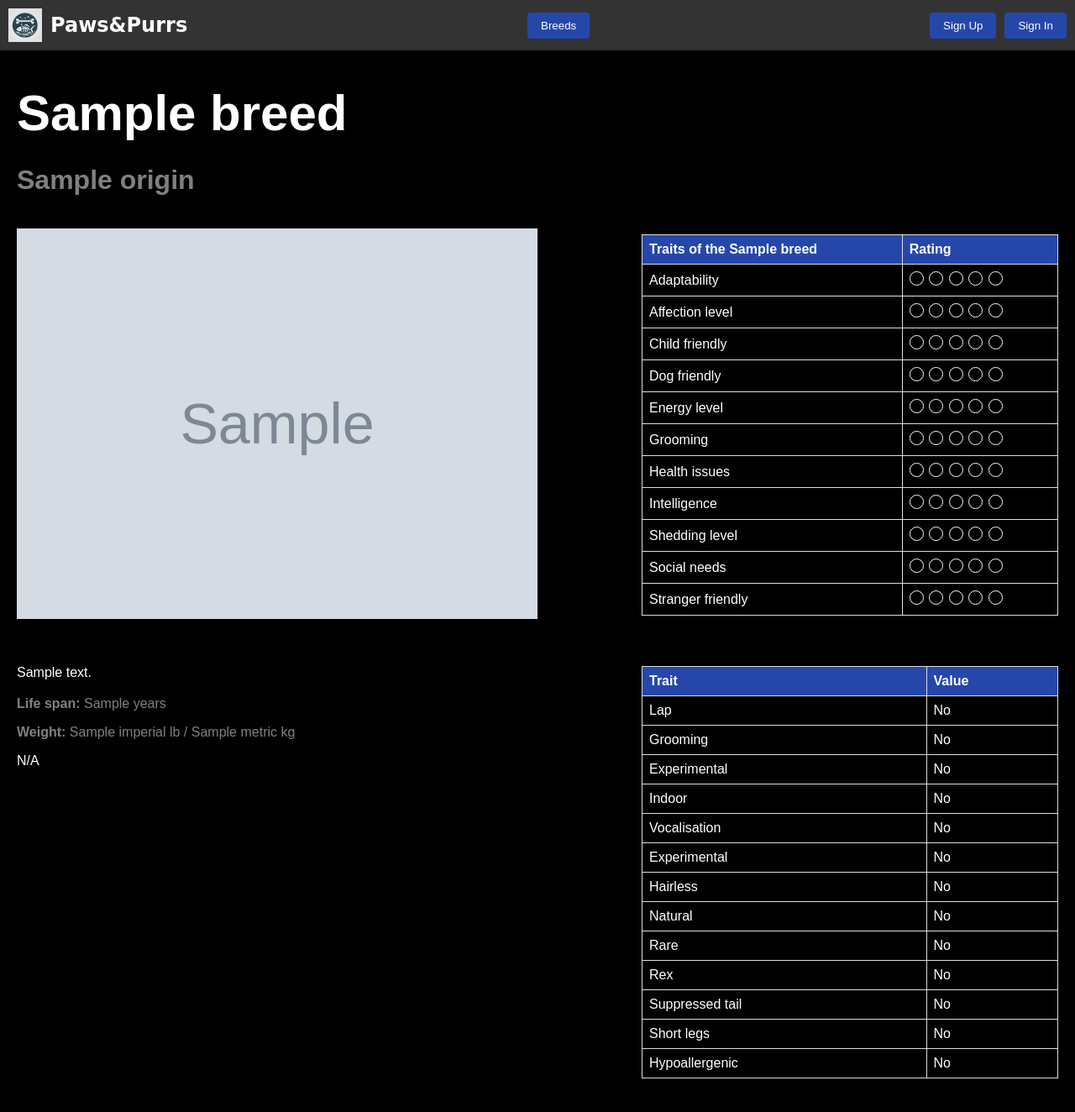
After one commit to F1R3BLAZ3/Paws-Purrs, a Flask app: template app/templates/cats/image_info.html in a window 1280 px wide. The commit adds this page. Shown: the whole page at 84% size. Run offline with Flask 3, Linux system fonts and the light colour scheme; the template is opened without the code that fills it: most values are stand-ins (such as "Sample title", 1, 10 or a date in 2020); grey boxes marked "Sample" are stand-in pictures.

Commit message:
Added cat images and image info page

```diff
--- a/app/dog_routes.py
+++ b/app/dog_routes.py
@@ -44,31 +44,7 @@ def dog_images():
         dog_data = response.json()
         formatted_data = json.dumps(dog_data, indent=2)
 
-        return render_template('dog_list.html', dog_data=dog_data)
-        # return Response(response=formatted_data, content_type='application/json')
-    except requests.RequestException as e:
-        return jsonify({'error': f'Request failed: {str(e)}'}), 500
-
-
-@app.route('/dog/images/random', methods=['GET'])
-def get_random_dog_images():
-    """Retrieve random dog images from the Dog API."""
-    endpoint = '/images/search'
-    api_url = f'{app.config["DOG_API_BASE_URL"]}{endpoint}'
-
-    headers = {
-        'Content-Type': 'application/json',
-        'x-api-key': app.config['DOG_API_KEY']
-    }
-
-    try:
-        response = requests.get(api_url, headers=headers, timeout=30)
-        response.raise_for_status()
-        dog_data = response.json()
-
-        formatted_data = json.dumps(dog_data, indent=2)
-
-        #return render_template('dog_images.html', dog_data=dog_data)
+        # return render_template('dogs/dog_list.html', dog_data=dog_data)
         return Response(response=formatted_data, content_type='application/json')
     except requests.RequestException as e:
         return jsonify({'error': f'Request failed: {str(e)}'}), 500
@@ -90,52 +66,8 @@ def get_dog_image_info(image_id):
 
         formatted_data = json.dumps(image_info, indent=2)
 
-        return render_template('image_info.html', image_info=image_info)
+        return render_template('dogs/image_info.html', image_info=image_info)
         # return Response(response=formatted_data, content_type='application/json')
-    except requests.RequestException as e:
-        return jsonify({'error': f'Request failed: {str(e)}'}), 500
-
-@app.route('/dog/images/<image_id>/analysis', methods=['GET'])
-def analyze_dog_image(image_id):
-    """Analyze a specific dog image."""
-    endpoint = f'/images/{image_id}/analysis'
-    api_url = f'{app.config["DOG_API_BASE_URL"]}{endpoint}'
-
-    headers = {
-        'x-api-key': app.config['DOG_API_KEY']
-    }
-
-    try:
-        response = requests.get(api_url, headers=headers, timeout=30)
-        response.raise_for_status()
-        analysis_data = response.json()
-
-        formatted_data = json.dumps(analysis_data, indent=2)
-
-        # return render_template('image_analysis.html', analysis_data=analysis_data)
-        return Response(response=formatted_data, content_type='application/json')
-    except requests.RequestException as e:
-        return jsonify({'error': f'Request failed: {str(e)}'}), 500
-
-@app.route('/dog/images/<image_id>/breeds', methods=['GET'])
-def get_dog_image_breeds(image_id):
-    """Retrieve breeds associated with a specific dog image"""
-    endpoint = f'/images/{image_id}/breeds'
-    api_url = f'{app.config["DOG_API_BASE_URL"]}{endpoint}'
-
-    headers = {
-        'Content-Type': 'application/json',
-    }
-
-    try:
-        response = requests.get(api_url, headers=headers, timeout=30)
-        response.raise_for_status()
-        breeds_data = response.json()
-
-        formatted_data = json.dumps(breeds_data, indent=2)
-
-        # return render_template('image_breeds.html', breeds_data=breeds_data)
-        return Response(response=formatted_data, content_type='application/json')
     except requests.RequestException as e:
         return jsonify({'error': f'Request failed: {str(e)}'}), 500
 
@@ -163,7 +95,7 @@ def get_dog_breeds():
 
         formatted_data = json.dumps(breeds_data, indent=2)
 
-        return render_template('breeds.html', breeds_data=breeds_data)
+        return render_template('dogs/breeds.html', breeds_data=breeds_data)
         # return Response(response=formatted_data, content_type='application/json')
     except requests.RequestException as e:
         return jsonify({'error': f'Request failed: {str(e)}'}), 500
@@ -198,7 +130,7 @@ def get_breed_info(breed_id):
         next_breed_id = breed_id + 1
         prev_breed_id = breed_id - 1 if breed_id > 1 else None
 
-        return render_template('breed_info.html', breed_info=breed_info, images_info=images_info,
+        return render_template('dogs/breed_info.html', breed_info=breed_info, images_info=images_info,
                                next_breed_id=next_breed_id, prev_breed_id=prev_breed_id)
         # return Response(response=formatted_data, content_type='application/json')
     except requests.RequestException as e:
--- a/app/static/styles/global.css
+++ b/app/static/styles/global.css
@@ -391,3 +391,65 @@ th {
 .navigation-buttons button:hover {
     color: #bbb;
 }
+
+  /* CATS INFO PAGE */
+.container {
+    display: flex;
+    flex-direction: row;
+    justify-content: space-between;
+    width: 50%;
+    margin-top: 20px;
+
+}
+.trait {
+    width: 40%;
+}
+.rating {
+    display: flex;
+    justify-content: space-between;
+    align-items: center;
+    margin-top: 30px;
+
+}
+.circle {
+    height: 15px;
+    width: 15px;
+    border-radius: 50%;
+    display: inline-block;
+    margin-right: 2px;
+    border: 1px solid white
+}
+.filled {
+    background-color: #2647aa;
+    border: none;
+    height: 15px;
+    width: 15px;
+    border-radius: 50%;
+}
+
+.cat_details-container {
+    display: flex;
+    justify-content: space-between;
+    margin: 20px;
+
+}
+
+.cat_details-container img {
+    max-width: 50%;
+    object-fit: contain;
+    height: 490px;
+    width: 100%;
+}
+
+.cat_details-container div {
+    max-width: 50%;
+}
+
+.cat_details-container ul {
+    list-style-type: none;
+    padding: 0;
+}
+
+.cat_details-container li {
+    margin-bottom: 1em;
+}
--- /dev/null
+++ b/app/templates/cats/image_info.html
@@ -0,0 +1,83 @@
+{% extends 'base.html' %}
+
+{% block title %}cat Image Details{% endblock %}
+
+{% block styles %}
+
+{% endblock %}
+
+{% block content %}
+<div style="margin-top: 100px; margin-left: 20px; margin-right: 20px;">
+    <h1 style="font-size: 60px; margin-bottom: 0;">{{ image_info.breeds[0].name }}</h1>
+    <h2 style="font-size: 32px; color: gray;">{{ image_info.breeds[0].origin }}</h2>
+</div>
+
+<div class="cat_details-container">
+    {% if image_info %}
+        <img src="{{ image_info.url }}" alt="{{ image_info.breeds[0].name }}">
+    {% else %}
+        <img src="{{ url_for('static', filename='images/cat404.png') }}" alt="No Cat Image">
+    {% endif %}
+
+    <div style="width: 40%;">
+        <table>
+            <tr>
+                <th>Traits of the {{ image_info.breeds[0].name }}</th>
+                <th>Rating</th>
+            </tr>
+            {% for trait in ['adaptability', 'affection_level', 'child_friendly', 'dog_friendly', 'energy_level', 'grooming', 'health_issues', 'intelligence', 'shedding_level', 'social_needs', 'stranger_friendly'] %}
+                <tr>
+                    <td>{{ trait.replace('_', ' ').capitalize() }}</td>
+                    <td>
+                        {% for i in range(1, 6) %}
+                            {% if i <= image_info.breeds[0][trait] %}
+                                <span class="circle filled"></span>
+                            {% else %}
+                                <span class="circle"></span>
+                            {% endif %}
+                        {% endfor %}
+                    </td>
+                </tr>
+            {% endfor %}
+        </table>
+    </div>
+</div>
+
+<div class="cat_details-container">
+    <ul style="width: 50%;">
+        <li style="line-height: 24px;">{{image_info.breeds[0].description}}</li>
+        <li style="color: gray;"><strong>Life span:</strong> {{ image_info.breeds[0].life_span }} years</li>
+        <li style="color: gray;"><strong>Weight: </strong>{{ image_info.breeds[0].weight.imperial }} lb / {{ image_info.breeds[0].weight.metric }} kg</li>
+        <li>
+            {% if 'temperament' in image_info.breeds[0] %}
+                {% set temperament_list = image_info.breeds[0].temperament.split(",") %}
+                {% for temperament in temperament_list[:5] %}
+                    <div class="tag">{{ temperament }}</div>
+                {% endfor %}
+            {% else %}
+                N/A
+            {% endif %}
+        </li>
+    </ul>
+    <div style="width: 40%;">
+        <table>
+            <tr>
+                <th>Trait</th>
+                <th>Value</th>
+            </tr>
+            {% for trait in ['lap', 'grooming', 'experimental', 'indoor', 'vocalisation', 'experimental', 'hairless', 'natural', 'rare', 'rex', 'suppressed_tail', 'short_legs', 'hypoallergenic'] %}
+                <tr>
+                    <td>{{ trait.replace('_', ' ').capitalize() }}</td>
+                    <td>
+                        {% if image_info.breeds[0][trait] == 1 %}
+                            Yes
+                        {% else %}
+                            No
+                        {% endif %}
+                    </td>
+                </tr>
+            {% endfor %}
+        </table>
+    </div>
+</div>
+{% endblock %}
--- a/app/templates/dog_list.html
+++ b/app/templates/dogs/dog_list.html
@@ -10,7 +10,6 @@
 
 <h1 class="header">The Dog Hall of Fame</h1>
 <h2 class="subheader">Celebrating the charm and charisma of our canine companions.</h2>
-
 
 <div class="dog-gallery-container">
     {% for dog in dog_data %}
--- a/app/templates/home.html
+++ b/app/templates/home.html
@@ -25,7 +25,7 @@
                 Enjoy the journey, fellow pet lover! 🐶🐱
             </p>
             <div class="browse-buttons">
-                <button onclick="location.href='/browse/cats'">Cat Gallery</button>
+                <button onclick="location.href='{{url_for('cat_images')}}'">Cat Gallery</button>
                 <button onclick="location.href='{{url_for('dog_images')}}'">Dog Gallery</button>
             </div>
         </div>
```
Also changed, not shown: app/cat_routes.py (+11 -55 lines), app/templates/cats/cat_list.html (added, +26 -0 lines), app/templates/dogs/breed_info.html (renamed from app/templates/breed_info.html), app/templates/dogs/breeds.html (renamed from app/templates/breeds.html), app/templates/dogs/image_info.html (renamed from app/templates/image_info.html).
